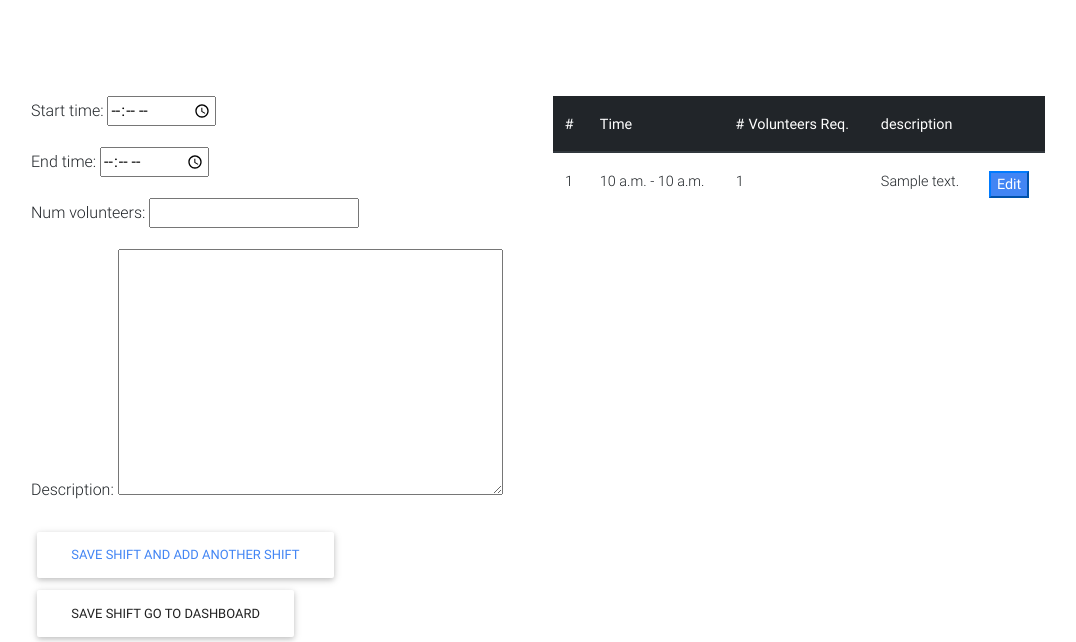
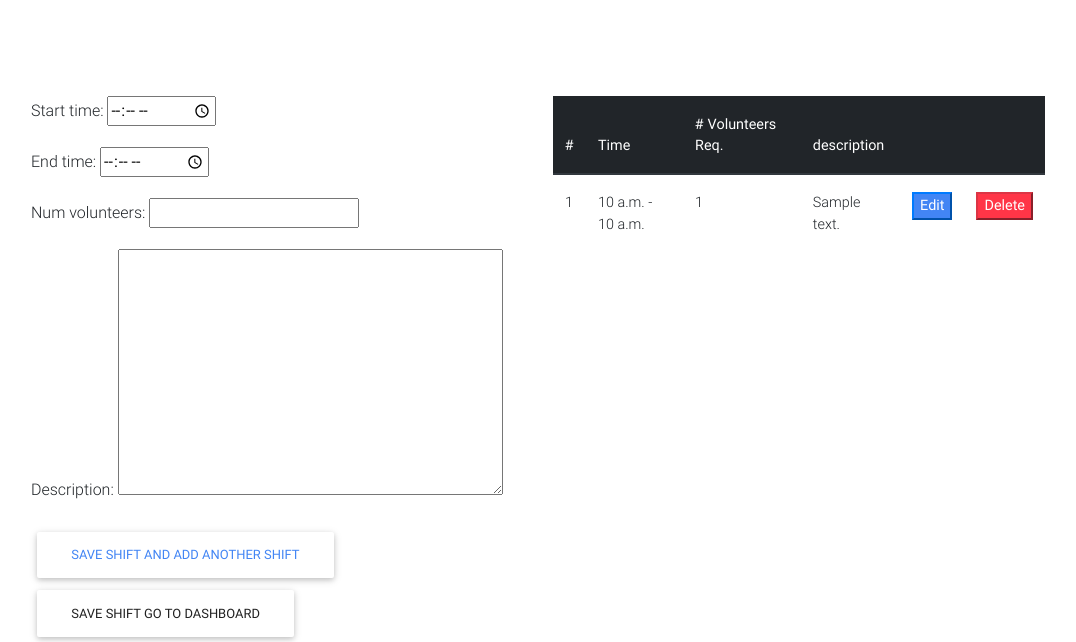
Before and after one commit to Nolan-Little/inStep, a Django app: a page that uses volunteer/templates/events/shift_template.html in a window 1280 px wide. Shown: the top 642 px of the page, without its empty margins (17-1093 px from the left). Run offline with Django 3.2, Linux system fonts and the light colour scheme; tables that the repository leaves empty hold one stand-in row (values such as "Sample post"); some libraries are stand-ins or nearby versions.

Commit message:
delete shift

```diff
--- a/volunteer/templates/events/shift_template.html
+++ b/volunteer/templates/events/shift_template.html
@@ -20,6 +20,7 @@
                   <th scope="col"> # Volunteers Req.</th>
                   <th scope="col">description</th>
                   <th scope="col"></th>
+                  <th scope="col"></th>
                 </tr>
             </thead>
             <tbody>
@@ -34,6 +35,11 @@
                       <a class="text-white" href="{% url 'volunteer:edit_shift' shift.id %}">Edit</a>
                     </button>
                   </td>
+                  <td>
+                    <button class="btn-danger">
+                      <a class="text-white" href="{% url 'volunteer:delete_shift' shift.id %}">Delete</a>
+                    </button>
+                  </td>
                 </tr>
               {% endfor %}
             </tbody>
--- a/volunteer/urls.py
+++ b/volunteer/urls.py
@@ -16,6 +16,7 @@ urlpatterns = [
     url(r'^edit_event_template/(?P<event_template_id>\d+)/$', views.edit_event_template, name="edit_event_template"),
     url(r'^new_shift_template/(?P<event_id>\d+)/$', views.new_shift, name="new_shift"),
     url(r'^edit_shift/(?P<shift_id>\d+)/$', views.edit_shift, name="edit_shift"),
+    url(r'^delete_shift/(?P<shift_id>\d+)/$', views.delete_shift, name="delete_shift"),
     url(r'^schedule_event', views.schedule_event, name="schedule_event"),
     url(r'^sign_up/(?P<unique_url>[-\w]+)', views.sign_up, name="sign_up"),
 ]
--- a/volunteer/views/shift_views.py
+++ b/volunteer/views/shift_views.py
@@ -80,3 +80,9 @@ def edit_shift(request, shift_id):
             Shift.objects.filter(pk=shift_id).update(**shift_form_data)
 
             return HttpResponseRedirect(reverse('volunteer:event_template_details', args=(shift.event.id,)))
+
+
+def delete_shift(request, shift_id):
+    shift = Shift.objects.get(id=shift_id)
+    shift.delete()
+    return HttpResponseRedirect(reverse('volunteer:event_template_details', args=(shift.event.id,)))
```
Also changed, not shown: volunteer/templates/events/event_template_detail.html (+7 -1 lines).
